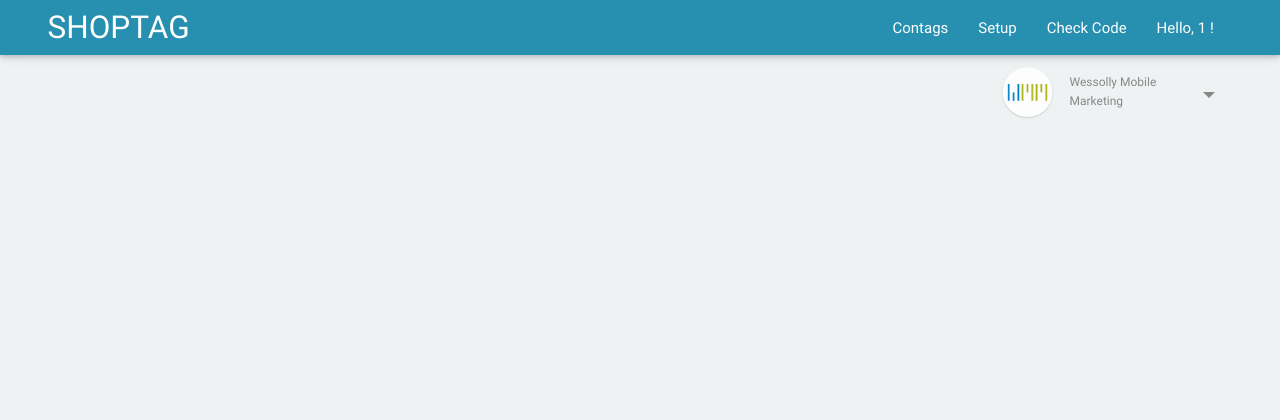
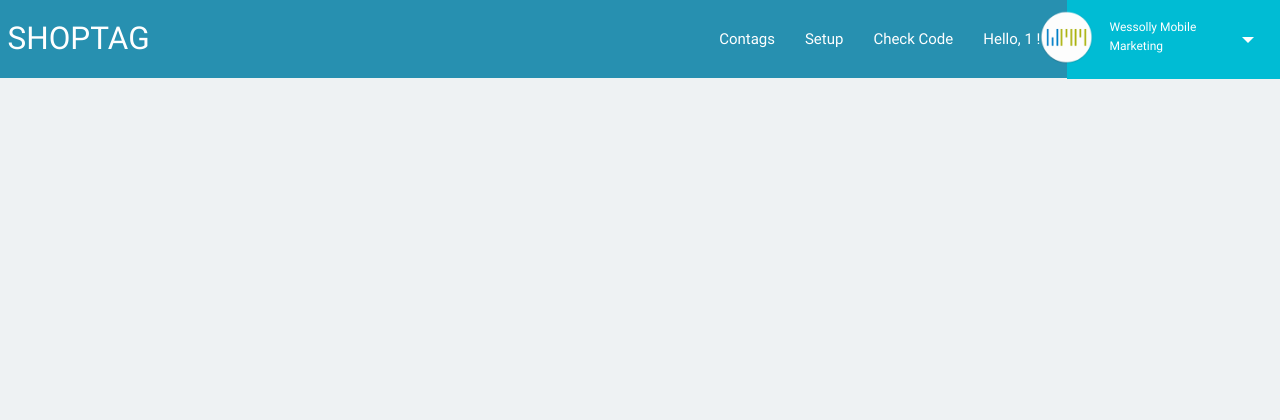
Before and after one commit to Andreas1281/Contag, a PHP site: page / in a window 1280 px wide. Shown: the top 420 px of the page. Run offline with PHP 8.4, Linux system fonts and the light colour scheme; the visitor is signed in with stand-in values (Sample User, id 1); some libraries are stand-ins or nearby versions.

Commit message:
Changed Navigation + usr menu

```diff
--- a/css/changes.css
+++ b/css/changes.css
@@ -218,8 +218,8 @@ padding: 0 1.5rem;
   color: #fff;
   background-color: #ee6e73;
   width: 100%;
-  height: 56px;
-  line-height: 56px;
+  height: 78px;
+  line-height: 78px;
   overflow: hidden; }
   nav a {
     color: #fff; }
@@ -437,7 +437,7 @@ h6 {
   background-color: #fff;
 
   max-height: 85%;
-  width: 73%;
+  width: 69%;
   top: 16% !important;
    }
 
@@ -472,7 +472,7 @@ h6 {
 
 #username{
 
-color: #888 !important;
+color: #ffffff !important;
 text-align: left;
  }
 
@@ -1065,7 +1065,7 @@ text-align: left;
     margin-top: -3px;
     border-width: 6px 6px 0 6px;
     border-style: solid;
-    border-color: #888888 transparent;
+    border-color: #ffffff transparent;
 }
 
 .wrapper-dropdown-5 .dropdown {
@@ -1208,3 +1208,8 @@ input[type=text], input[type=password], input[type=email], input[type=url], inpu
   #navitest{
     background:#369;
   }
+
+
+  nav{
+    box-shadow: none;
+  }
--- a/index.php
+++ b/index.php
@@ -24,7 +24,14 @@
 	if (isset($_SESSION["id"])) {?>
 
  <!-- Main bar -->
-  <nav id="main_nav" class="cyan lighten-1" role="navigation">
+
+
+<div class="row " id="main_nav"  role="navigation">
+
+
+  <div class="col s10 cyan lighten-1">
+
+   <nav class=" cyan lighten-1">
       <div class="container">
         <div class="nav-wrapper"><a id="logo-container" onclick="load('index');" class="brand-logo">SHOPTAG</a>
           <ul class="right" id="nav_top_right">
@@ -43,9 +50,14 @@
       </div>
    </nav>
 
+  </div>
+
+  <div class="col s2 cyan teal-1 ">
 
     <div class="container">
+
         <div class="nav-wrapper right_user">
+
           <!-- User Dropdown -->
             <div id="dd" class="wrapper-dropdown-5" tabindex="1">
 
@@ -57,9 +69,14 @@
               </ul>
             </div>
     <!-- User Dropdown -->
+      </div>
+    </div>
 
   </div>
+
 </div>
+
+
 
 
   <!-- LOGGED OUT ################################################-->
@@ -68,7 +85,7 @@
  <!-- Main bar -->
   <nav id="main_nav" class="cyan lighten-1" role="navigation">
     <div class="container">
-      <div class="nav-wrapper"><a id="logo-container" onclick="load('index');" class="brand-logo">SHOPTAG</a>
+      <div class="nav-wrapper">
         <ul class="right">
           <li><a class="modal-trigger" href="#modal_register">Register</a></li>
           <li><a class="modal-trigger" href="#modal_register">Login</a></li>
```
Lines whose indentation alone changed are shown as unchanged.
